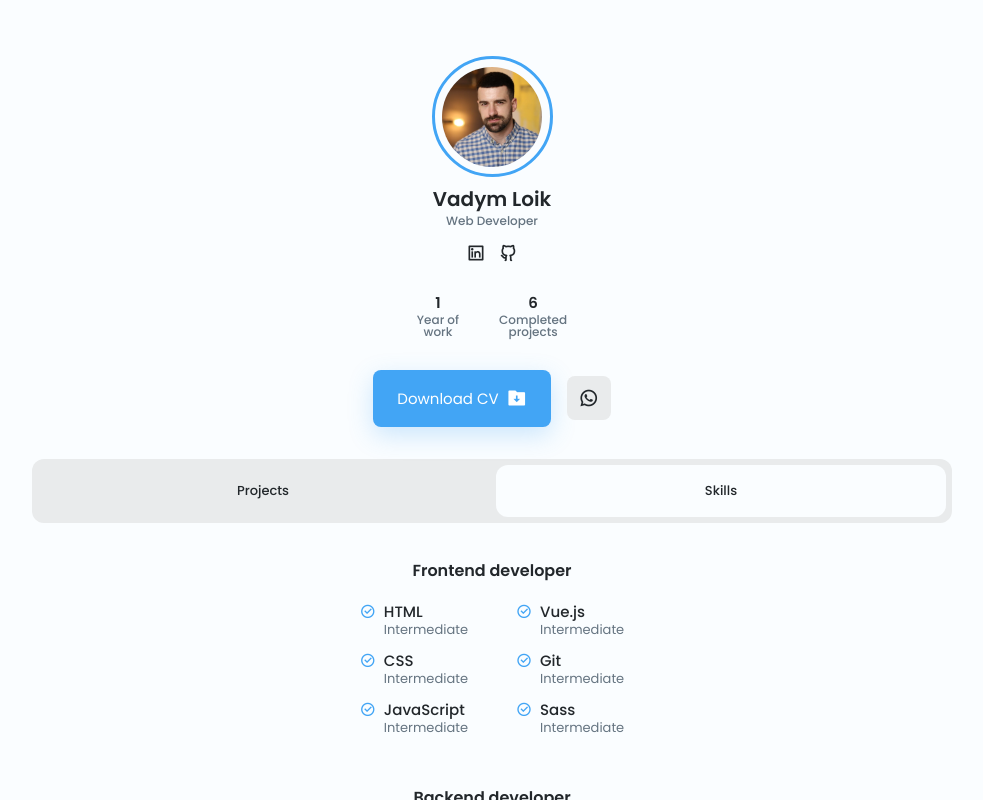
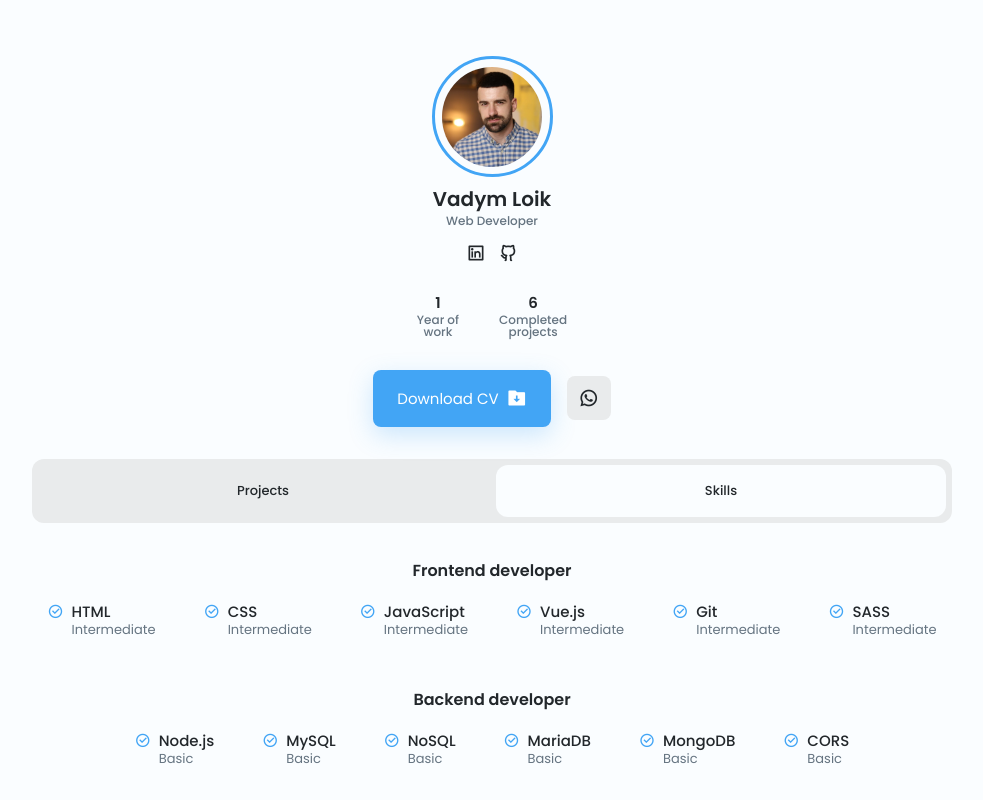
Before and after one commit to vadym-loik/portfolio, a Vue app in the folder vite-project/: page / in a window 1280 px wide. Both pictures are taken after a click on the button "Skills". Shown: the top 800 px of the page, without its empty margins (148-1131 px from the left). Built offline with nearby package versions, Linux system fonts and the light colour scheme.

Commit message:
Update Skills.vue
edit component Skills, add v-for directive

```diff
--- a/vite-project/src/components/Skills.vue
+++ b/vite-project/src/components/Skills.vue
@@ -4,62 +4,16 @@
       <h3 class="skills__title">Frontend developer</h3>
 
       <div class="skills__box">
-        <div class="skills__group">
+        <div class="skills__group" v-for="skill in frontSkills">
           <div class="skills__data">
             <i class="ri-checkbox-circle-line"></i>
 
             <div>
-              <h3 class="skills__name">HTML</h3>
+              <h3 class="skills__name">{{ skill }}</h3>
               <span class="skills__level">Intermediate</span>
             </div>
           </div>
 
-          <div class="skills__data">
-            <i class="ri-checkbox-circle-line"></i>
-
-            <div>
-              <h3 class="skills__name">CSS</h3>
-              <span class="skills__level">Intermediate</span>
-            </div>
-          </div>
-
-          <div class="skills__data">
-            <i class="ri-checkbox-circle-line"></i>
-
-            <div>
-              <h3 class="skills__name">JavaScript</h3>
-              <span class="skills__level">Intermediate</span>
-            </div>
-          </div>
-        </div>
-
-        <div class="skills__group">
-          <div class="skills__data">
-            <i class="ri-checkbox-circle-line"></i>
-
-            <div>
-              <h3 class="skills__name">Vue.js</h3>
-              <span class="skills__level">Intermediate</span>
-            </div>
-          </div>
-
-          <div class="skills__data">
-            <i class="ri-checkbox-circle-line"></i>
-
-            <div>
-              <h3 class="skills__name">Git</h3>
-              <span class="skills__level">Intermediate</span>
-            </div>
-          </div>
-
-          <div class="skills__data">
-            <i class="ri-checkbox-circle-line"></i>
-
-            <div>
-              <h3 class="skills__name">Sass</h3>
-              <span class="skills__level">Intermediate</span>
-            </div>
-          </div>
         </div>
       </div>
     </div>
@@ -68,69 +22,33 @@
       <h3 class="skills__title">Backend developer</h3>
 
       <div class="skills__box">
-        <div class="skills__group">
+        <div class="skills__group" v-for="skill in backSkills">
           <div class="skills__data">
             <i class="ri-checkbox-circle-line"></i>
 
             <div>
-              <h3 class="skills__name">Node.js</h3>
+              <h3 class="skills__name">{{ skill }}</h3>
               <span class="skills__level">Basic</span>
             </div>
           </div>
 
-          <div class="skills__data">
-            <i class="ri-checkbox-circle-line"></i>
-
-            <div>
-              <h3 class="skills__name">MySQL</h3>
-              <span class="skills__level">Basic</span>
-            </div>
-          </div>
-
-          <div class="skills__data">
-            <i class="ri-checkbox-circle-line"></i>
-
-            <div>
-              <h3 class="skills__name">NoSQL</h3>
-              <span class="skills__level">Basic</span>
-            </div>
-          </div>
-        </div>
-
-        <div class="skills__group">
-          <div class="skills__data">
-            <i class="ri-checkbox-circle-line"></i>
-
-            <div>
-              <h3 class="skills__name">MariaDB</h3>
-              <span class="skills__level">Basic</span>
-            </div>
-          </div>
-
-          <div class="skills__data">
-            <i class="ri-checkbox-circle-line"></i>
-
-            <div>
-              <h3 class="skills__name">MongoDB</h3>
-              <span class="skills__level">Basic</span>
-            </div>
-          </div>
-
-          <div class="skills__data">
-            <i class="ri-checkbox-circle-line"></i>
-
-            <div>
-              <h3 class="skills__name">CORS</h3>
-              <span class="skills__level">Basic</span>
-            </div>
-          </div>
         </div>
       </div>
     </div>
   </div>
 </template>
 
-<script setup></script>
+<script setup>
+import { ref } from 'vue';
+
+const frontSkills = ref([
+  'HTML', 'CSS', 'JavaScript', 'Vue.js', 'Git', 'SASS'
+])
+
+const backSkills = ref([
+  'Node.js', 'MySQL', 'NoSQL', 'MariaDB', 'MongoDB', 'CORS'
+])
+</script>
 
 <style lang="scss" scoped>
 @import '../assets/scss/variables.scss';
```
